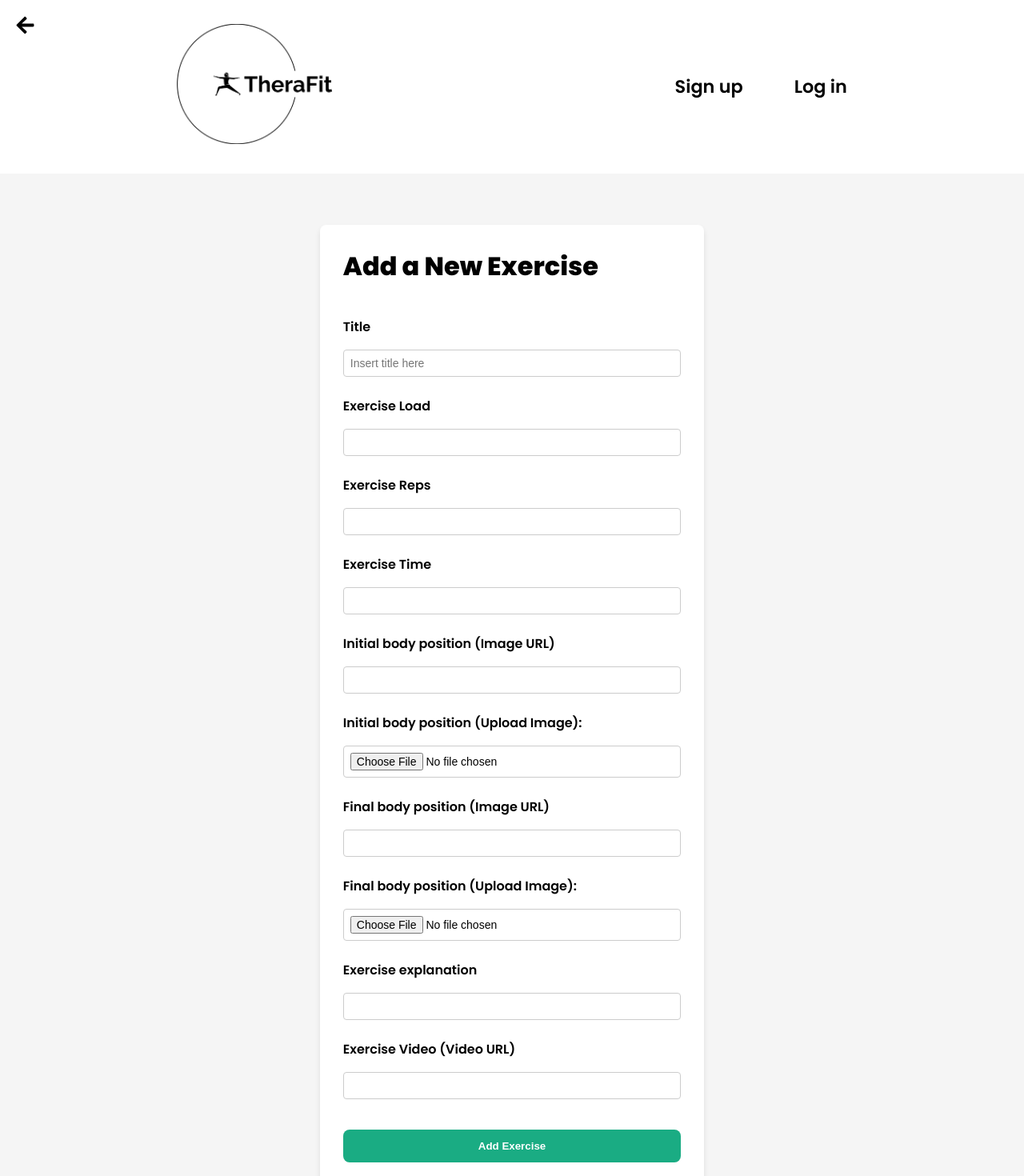
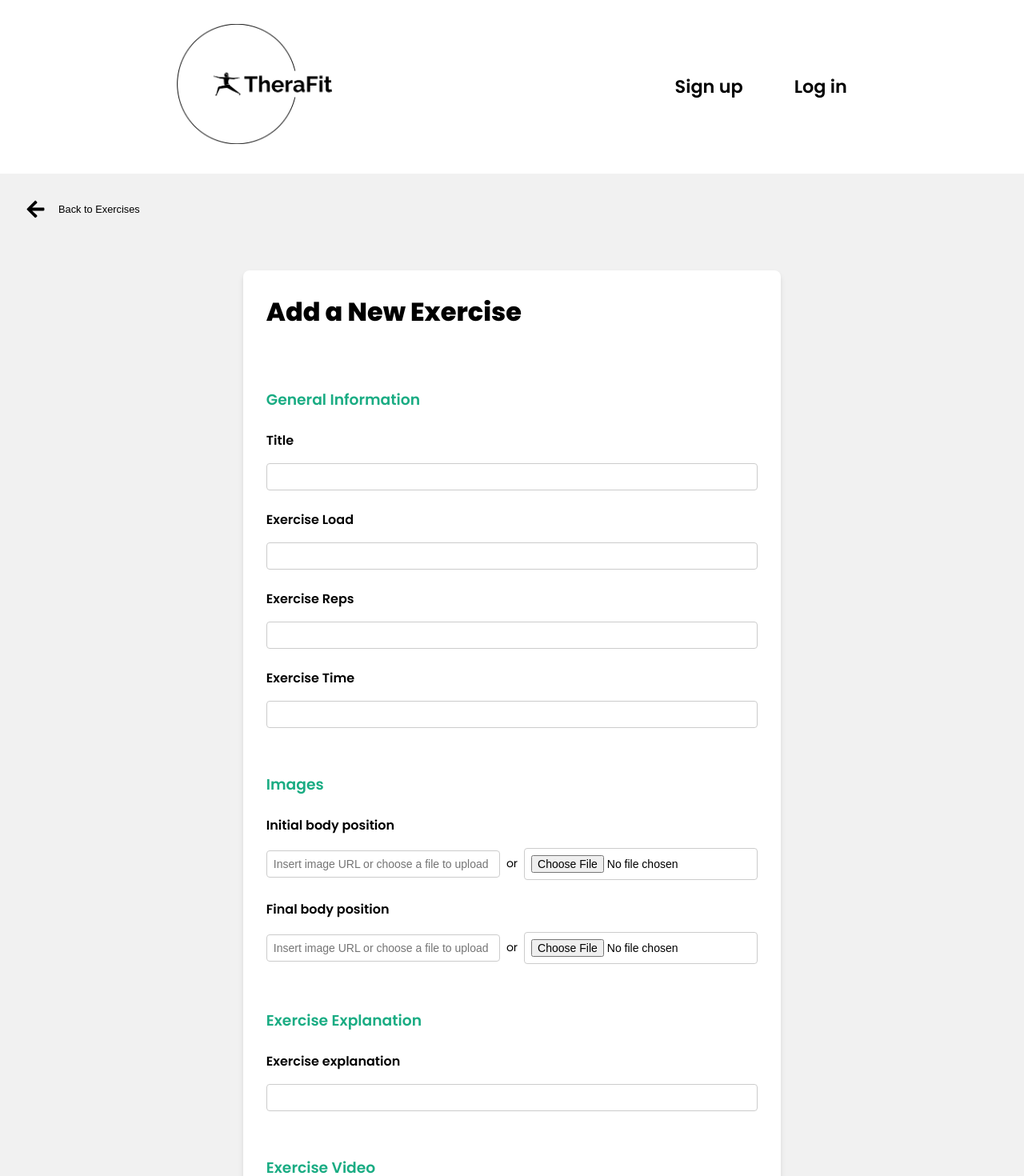
Before and after one commit to Alkxs/TheraFit, a React (Vite) app in the folder frontend/: page /1/exercises/create-exercise in a window 1280 px wide. Shown: the top 1470 px of the page at 80% size. Built offline with nearby package versions, Linux system fonts and the light colour scheme.

Commit message:
changed UI exercise form + added error handling

```diff
--- a/frontend/src/components/EditExerciseForm.jsx
+++ b/frontend/src/components/EditExerciseForm.jsx
@@ -65,6 +65,19 @@ const EditExerciseForm = () => {
     setLoading(true)
     if (!user) {
       setError('You must be logged in')
+      setLoading(false)
+      return
+    }
+
+    if (options.imageStartLink && options.imageStartFile) {
+      setError('Please choose between pasting an image URL or uploading an image for the initial body position.')
+      setLoading(false)
+      return
+    }
+
+    if (options.imageEndLink && options.imageEndFile) {
+      setError('Please choose between pasting an image URL or uploading an image for the final body position.')
+      setLoading(false)
       return
     }
 
@@ -114,24 +127,26 @@ const EditExerciseForm = () => {
   }
 
   return (
+    <>
+      <button type='button' onClick={() => navigate(`/${workoutId}/exercises`)} className='button-small'>
+        <FaArrowLeft size={25} />
+        <span className='small-text'> Back to Exercises</span>
+      </button>
+
       <div className='form-container'>
-
         {loading && (
           <div className='loader-container'>
             <div className='loader'></div>
-          <p className="loader-text">Updating exercise, please wait...</p>
+            <p className='loader-text'>Updating exercise, please wait...</p>
           </div>
         )}
 
         <div className='card'>
-        <button type='button' onClick={() => navigate(`/${workoutId}/exercises`)} className='button-back'>
-          <FaArrowLeft size={25} />
-        </button>
-
           <form className='form-section' onSubmit={handleSubmit}>
             <h1>Edit Exercise</h1>
             <div className='main-section'>
               <div className='choices'>
+                <h3>General Information</h3>
                 <div>
                   <label>Title:</label>
                   <input type='text' name='title' value={options.title} onChange={handleInputChange} className={emptyFields.includes('title') ? 'error' : ''} />
@@ -152,38 +167,40 @@ const EditExerciseForm = () => {
                   <input type='number' name='time' value={options.time} onChange={handleInputChange} className={emptyFields.includes('time') ? 'error' : ''} />
                 </div>
 
-              <div>
-                <label>Initial body position (Image URL)</label>
+                <h3>Images</h3>
+                <div className='input-container'>
+                  <label>Initial body position</label>
+                  <div className='input-group'>
                     <input
                       type='text'
                       name='imageStartLink'
                       value={options.imageStartLink}
                       onChange={handleInputChange}
                       className={emptyFields.includes('imageStartLink') ? 'error' : ''}
+                      placeholder='Insert image URL or choose a file to upload'
                     />
+                    <span>or</span>
+                    <input type='file' name='imageStartFile' onChange={handleInputChange} className={emptyFields.includes('imageStartFile') ? 'error' : ''} />
+                  </div>
                 </div>
 
-              <div>
-                <label>Initial body position (Upload Image):</label>
-                <input type='file' name='imageStartFile' onChange={handleInputChange} className={emptyFields.includes('imageStartFile') ? 'error' : ''} />
-              </div>
-
-              <div>
-                <label>Final body position (Image URL)</label>
+                <div className='input-container'>
+                  <label>Final body position</label>
+                  <div className='input-group'>
                     <input
                       type='text'
                       name='imageEndLink'
                       value={options.imageEndLink}
                       onChange={handleInputChange}
                       className={emptyFields.includes('imageEndLink') ? 'error' : ''}
+                      placeholder='Insert image URL or choose a file to upload'
                     />
+                    <span>or</span>
+                    <input type='file' name='imageEndFile' onChange={handleInputChange} className={emptyFields.includes('imageEndFile') ? 'error' : ''} />
+                  </div>
                 </div>
 
-              <div>
-                <label>Final body position (Upload Image):</label>
-                <input type='file' name='imageEndFile' onChange={handleInputChange} className={emptyFields.includes('imageEndFile') ? 'error' : ''} />
-              </div>
-
+                <h3>Exercise Explanation</h3>
                 <div>
                   <label>Exercise explanation</label>
                   <input
@@ -195,6 +212,7 @@ const EditExerciseForm = () => {
                   />
                 </div>
 
+                <h3>Exercise Video</h3>
                 <div>
                   <label>Exercise Video (Video URL)</label>
                   <input type='text' name='video' value={options.video} onChange={handleInputChange} className={emptyFields.includes('video') ? 'error' : ''} />
@@ -209,6 +227,7 @@ const EditExerciseForm = () => {
           </form>
         </div>
       </div>
+    </>
   )
 }
 export default EditExerciseForm
--- a/frontend/src/components/EditWorkoutForm.jsx
+++ b/frontend/src/components/EditWorkoutForm.jsx
@@ -12,7 +12,7 @@ import { FaArrowLeft } from 'react-icons/fa'
   const { user } = useAuthContext()
   const navigate = useNavigate()
 
-  const [workoutData, setWorkoutData] = useState({
+  const [options, setOptions] = useState({
     title: '',
     startDate: '',
     endDate: '',
@@ -33,13 +33,13 @@ import { FaArrowLeft } from 'react-icons/fa'
       ? format(new Date(workout.endDate), 'yyyy-MM-dd')
       : null
 
-      setWorkoutData({
+      setOptions({
         ...workout,
         startDate: formattedStartDate,
         endDate: formattedEndDate,
       })
     } else {
-      setWorkoutData({
+      setOptions({
         title: '',
         startDate: null,
         endDate: null,
@@ -53,16 +53,16 @@ import { FaArrowLeft } from 'react-icons/fa'
     const currentDate = new Date()
     currentDate.setHours(0, 0, 0, 0)
 
-    if (workoutData.startDate) {
-      const startDate = new Date(workoutData.startDate)
+    if (options.startDate) {
+      const startDate = new Date(options.startDate)
 
     if (startDate < currentDate) {
       setError('The start date must be today or later')
       return false
     }
 
-    if (workoutData.endDate) {
-      const endDate = new Date(workoutData.endDate);
+    if (options.endDate) {
+      const endDate = new Date(options.endDate);
 
 
     if (startDate > endDate) {
@@ -72,11 +72,11 @@ import { FaArrowLeft } from 'react-icons/fa'
       }
     }
 
-    if (workoutData.endDate) {
-    const endDate = new Date(workoutData.endDate)
+    if (options.endDate) {
+    const endDate = new Date(options.endDate)
 
-    if (workoutData.startDate) {
-      const startDate = new Date(workoutData.startDate)
+    if (options.startDate) {
+      const startDate = new Date(options.startDate)
 
     if (endDate < startDate) {
       setError('The start date must be earlier than the end date')
@@ -115,22 +115,22 @@ import { FaArrowLeft } from 'react-icons/fa'
 
   const handleInputChange = (e) => {
     const { name, value } = e.target
-    setWorkoutData({
-      ...workoutData,
+    setOptions({
+      ...options,
       [name]: value,
     })
   }
 
   const handleFrequency = (selected) => {
-    setWorkoutData({
-      ...workoutData,
+    setOptions({
+      ...options,
       frequency: selected.value,
     })
   }
 
   const handleType = (selected) => {
-    setWorkoutData({
-      ...workoutData,
+    setOptions({
+      ...options,
       type: selected.value,
     })
   }
@@ -147,7 +147,7 @@ import { FaArrowLeft } from 'react-icons/fa'
        return
      }
     // handle form submission here
-    const { title, startDate, endDate, frequency, type } = workoutData
+    const { title, startDate, endDate, frequency, type } = options
 
     const workout = { title, startDate, endDate, frequency, type }
 
@@ -167,7 +167,7 @@ import { FaArrowLeft } from 'react-icons/fa'
     }
     if (res.ok) {
       setError(null)
-      setWorkoutData({
+      setOptions({
         title: '',
         startDate: '',
         endDate: '',
@@ -183,15 +183,16 @@ import { FaArrowLeft } from 'react-icons/fa'
   }
 
   return (
+    <>
+      <button type='button' onClick={() => navigate(`/`)} className='button-small'>
+        <FaArrowLeft size={25} />
+        <span className='small-text'> Back to Workouts</span>
+      </button>
+
       <div className='form-container'>
         <div className='card'>
-        <button type='button' onClick={() => navigate(`/`)} className='button-back'>
-          <FaArrowLeft size={25}/>
-        </button>
-
           <form onSubmit={handleSubmit} className='form-section'>
             <h1>Edit Workout</h1>
-
 
             <div className='choices'>
               <div>
@@ -199,7 +200,7 @@ import { FaArrowLeft } from 'react-icons/fa'
                 <input
                   type='text'
                   name='title'
-                  value={workoutData.title}
+                  value={options.title}
                   onChange={handleInputChange}
                   className={emptyFields.includes('title') ? 'error' : ''}
                 />
@@ -207,40 +208,27 @@ import { FaArrowLeft } from 'react-icons/fa'
 
               <div>
                 <label>Start Date</label>
-                <input
-                  type='date'
-                  name='startDate'
-                  value={workoutData.startDate}
-                  onChange={handleInputChange}
-                />
+                <input type='date' name='startDate' value={options.startDate} onChange={handleInputChange} />
               </div>
 
               <div>
                 <label>End Date</label>
-                <input
-                  type='date'
-                  name='endDate'
-                  value={workoutData.endDate}
-                  onChange={handleInputChange}
-                />
+                <input type='date' name='endDate' value={options.endDate} onChange={handleInputChange} />
               </div>
 
               <div className='select-container'>
-                <label>Frequency
-                  <span className="frequency">(in days x week)</span>
+                <label>
+                  Frequency
+                  <span className='frequency'>(in days x week)</span>
                 </label>
-                <Select
-                  options={frequency}
-                  value={frequency.find((option) => option.value === workoutData.frequency)}
-                  onChange={handleFrequency}
-                />
+                <Select options={frequency} value={frequency.find((option) => option.value === options.frequency)} onChange={handleFrequency} />
               </div>
 
               <div className='select-container'>
                 <label>Type</label>
                 <Select
                   options={type}
-                  value={type.find((option) => option.value === workoutData.type)}
+                  value={type.find((option) => option.value === options.type)}
                   onChange={handleType}
                   className={emptyFields.includes('type') ? 'error' : ''}
                 />
@@ -250,11 +238,11 @@ import { FaArrowLeft } from 'react-icons/fa'
             <button type='submit' className='primary-button'>
               Update Workout
             </button>
-          {error && <div className='error-message'>{error}
-          </div>}
+            {error && <div className='error-message'>{error}</div>}
           </form>
         </div>
       </div>
+    </>
   )
   }
 
--- a/frontend/src/components/ExerciseDetails.jsx
+++ b/frontend/src/components/ExerciseDetails.jsx
@@ -16,11 +16,13 @@ const ExerciseDetails = () => {
     }
 
   return (
-    <div className='exercise-details-container'>
-      <button type='button' onClick={() => navigate(`/${workoutId}/exercises`)} className='button-back'>
+    <>
+      <button type='button' onClick={() => navigate(`/${workoutId}/exercises`)} className='button-small'>
         <FaArrowLeft size={25} />
+        <span className='small-text'> Back to Exercises</span>
       </button>
 
+      <div className='exercise-details-container'>
         <div className='exercise-details-card'>
           <div className='workout-title'>
             <h4>{exercise.title}</h4>
@@ -82,6 +84,7 @@ const ExerciseDetails = () => {
           )}
         </div>
       </div>
+    </>
   )
 }
 export default ExerciseDetails
--- a/frontend/src/components/ExerciseForm.jsx
+++ b/frontend/src/components/ExerciseForm.jsx
@@ -49,12 +49,24 @@ const ExerciseForm = () => {
 
     if (!user) {
       setError('You must be logged in')
+      setLoading(false)
+      return
+    }
+
+    if (options.imageStartLink && options.imageStartFile) {
+      setError('Please choose between pasting an image URL or uploading an image for the initial body position.')
+      setLoading(false)
+      return
+    }
+
+    if (options.imageEndLink && options.imageEndFile) {
+      setError('Please choose between pasting an image URL or uploading an image for the final body position.')
+      setLoading(false)
       return
     }
 
     const { title, load, reps, time, imageStartLink, imageStartFile, imageEndLink, imageEndFile, explanation, video } = options
 
-    // const exercise = { title, load, reps, time, imageStart, imageEnd, explanation, video, workoutId }
 
     const formData = new FormData()
     formData.append("title", title)
@@ -111,26 +123,29 @@ const ExerciseForm = () => {
   }
 
   return (
+    <>
+      <button type='button' onClick={() => navigate(`/${workoutId}/exercises`)} className='button-small'>
+        <FaArrowLeft size={25} />
+        <span className='small-text'> Back to Exercises</span>
+      </button>
+
       <div className='form-container'>
         {loading && (
           <div className='loader-container'>
             <div className='loader'></div>
-          <p className="loader-text">Creating exercise, please wait...</p>
+            <p className='loader-text'>Creating exercise, please wait...</p>
           </div>
         )}
 
         <div className='card'>
-        <button type='button' onClick={() => navigate(`/${workoutId}/exercises`)} className='button-back'>
-          <FaArrowLeft size={25} />
-        </button>
-
           <form className='form-section' onSubmit={handleSubmit}>
             <h1>Add a New Exercise</h1>
             <div className='main-section'>
               <div className='choices'>
+                <h3>General Information</h3>
                 <div>
                   <label>Title</label>
-                <input type='text' name='title' value={options.title} onChange={handleInputChange} className={emptyFields.includes('title') ? 'error' : ''} placeholder="Insert title here" />
+                  <input type='text' name='title' value={options.title} onChange={handleInputChange} className={emptyFields.includes('title') ? 'error' : ''} />
                 </div>
 
                 <div>
@@ -148,38 +163,40 @@ const ExerciseForm = () => {
                   <input type='number' name='time' value={options.time} onChange={handleInputChange} className={emptyFields.includes('time') ? 'error' : ''} />
                 </div>
 
-              <div>
-                <label>Initial body position (Image URL)</label>
+                <h3>Images</h3>
+                <div className='input-container'>
+                  <label>Initial body position</label>
+                  <div className='input-group'>
                     <input
                       type='text'
                       name='imageStartLink'
                       value={options.imageStartLink}
                       onChange={handleInputChange}
                       className={emptyFields.includes('imageStartLink') ? 'error' : ''}
+                      placeholder='Insert image URL or choose a file to upload'
                     />
+                    <span>or</span>
+                    <input type='file' name='imageStartFile' onChange={handleInputChange} className={emptyFields.includes('imageStartFile') ? 'error' : ''} />
+                  </div>
                 </div>
 
-              <div>
-                <label>Initial body position (Upload Image):</label>
-                <input type='file' name='imageStartFile' onChange={handleInputChange} className={emptyFields.includes('imageStartFile') ? 'error' : ''} />
-              </div>
-
-              <div>
-                <label>Final body position (Image URL)</label>
+                <div className='input-container'>
+                  <label>Final body position</label>
+                  <div className='input-group'>
                     <input
                       type='text'
                       name='imageEndLink'
                       value={options.imageEndLink}
                       onChange={handleInputChange}
                       className={emptyFields.includes('imageEndLink') ? 'error' : ''}
+                      placeholder='Insert image URL or choose a file to upload'
                     />
+                    <span>or</span>
+                    <input type='file' name='imageEndFile' onChange={handleInputChange} className={emptyFields.includes('imageEndFile') ? 'error' : ''} />
+                  </div>
                 </div>
 
-              <div>
-                <label>Final body position (Upload Image):</label>
-                <input type='file' name='imageEndFile' onChange={handleInputChange} className={emptyFields.includes('imageEndFile') ? 'error' : ''} />
-              </div>
-
+                <h3>Exercise Explanation</h3>
                 <div>
                   <label>Exercise explanation</label>
                   <input
@@ -191,9 +208,10 @@ const ExerciseForm = () => {
                   />
                 </div>
 
+                <h3>Exercise Video</h3>
                 <div>
-                <label>Exercise Video (Video URL)</label>
-                <input type='text' name='video' value={options.video} onChange={handleInputChange} className={emptyFields.includes('video') ? 'error' : ''} />
+                  <label>Exercise Video</label>
+                  <input type='text' name='video' value={options.video} onChange={handleInputChange} className={emptyFields.includes('video') ? 'error' : ''} placeholder='Insert video URL here' />
                 </div>
               </div>
             </div>
@@ -205,6 +223,7 @@ const ExerciseForm = () => {
           </form>
         </div>
       </div>
+    </>
   )
 }
 export default ExerciseForm
--- a/frontend/src/index.css
+++ b/frontend/src/index.css
@@ -19,6 +19,12 @@ body {
   font-family: "Poppins";
   transition: all 0.5s;
   height: 100vh;
+}
+
+h3 {
+  color: var(--primary);
+  font-weight: 600;
+  margin-top: 2rem;
 }
 
 /* Reusable */
@@ -56,6 +62,28 @@ body {
 
 .secondary-button:hover {
   background-color: #5e5e5e;
+}
+
+.button-small {
+  background-color: transparent;
+  border: none;
+  color: #000;
+  cursor: pointer;
+  font-size: 1.2rem;
+  display: flex;
+  align-items: center;
+  justify-content: center;
+  margin-top: 2rem;
+  margin-left: 2rem;
+  gap: 1rem;
+}
+
+.button-small:hover {
+  color: var(--primary);
+}
+
+.small-text {
+  font-size: .8rem;
 }
 
 .loader-container {
@@ -311,13 +339,12 @@ nav {
   background-color: #159873;
 }
 
-/* Workout Form + Edit Workout Form */
+/* Forms */
 
 .form-container {
   display: flex;
   justify-content: center;
   align-items: center;
-  background-color: #f5f5f5;
   padding: 4rem 0;
 }
 
@@ -327,22 +354,7 @@ nav {
   box-shadow: 0 4px 6px rgba(0, 0, 0, 0.1);
   padding: 1.8rem;
   width: 100%;
-  max-width: 480px;
-}
-
-.button-back {
-  background-color: transparent;
-  border: none;
-  color: #000;
-  cursor: pointer;
-  font-size: 1.2rem;
-  position: absolute;
-  top: 1.2rem;
-  left: 1.2rem;
-}
-
-.button-back:hover {
-  color: var(--primary);
+  max-width: 42rem;
 }
 
 .form-section {
@@ -354,7 +366,7 @@ nav {
 .choices {
   display: grid;
   gap: 1.5rem;
-  grid-template-columns: repeat(auto-fit, minmax(200px, 1fr));
+  grid-template-columns: 1fr;
 }
 
 .form-section label {
@@ -375,6 +387,21 @@ nav {
 .form-section input.error,
 .form-section select.error {
   border-color: #ff4d4f;
+}
+
+.input-container {
+  display: flex;
+  flex-direction: column;
+}
+
+.input-group {
+  align-items: center;
+  display: flex;
+  gap: 0.5rem;
+}
+
+.input-group span {
+  font-size: 14px;
 }
 
 .frequency {
```
Also changed, not shown: frontend/src/components/WorkoutForm.jsx (+6 -4 lines), frontend/src/pages/WorkoutPage.jsx (+5 -2 lines), frontend/src/assets/workout-icons/circuit-training.png. Lines whose indentation alone changed are shown as unchanged.
